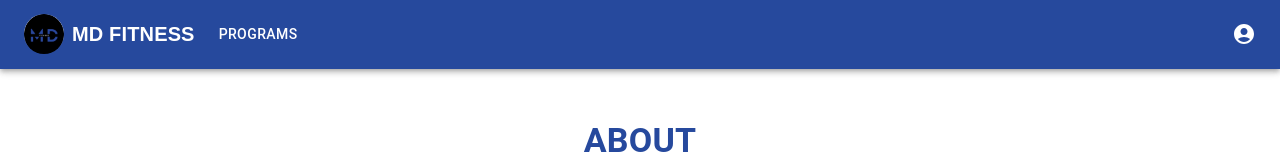
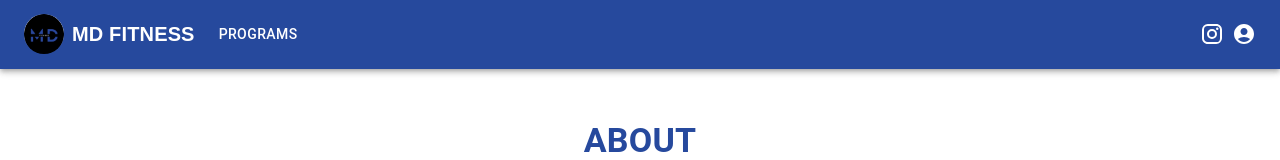
Before and after one commit to samirg1/MD-Fitness, a React (Create React App) app in the folder client/: page / in a window 1280 px wide. Shown: the top 160 px of the page. Built offline with nearby package versions, Linux system fonts and the light colour scheme.

Commit message:
instagram link

```diff
--- a/client/src/components/app-bar/AppBar.tsx
+++ b/client/src/components/app-bar/AppBar.tsx
@@ -1,6 +1,7 @@
 import AccountCircleIcon from "@mui/icons-material/AccountCircle";
+import InstagramIcon from "@mui/icons-material/Instagram";
 import MenuIcon from "@mui/icons-material/Menu";
-import { Avatar } from "@mui/material";
+import Avatar from "@mui/material/Avatar";
 import AppBar from "@mui/material/AppBar";
 import Box from "@mui/material/Box";
 import Button from "@mui/material/Button";
@@ -19,6 +20,10 @@ import AppBarIconText from "./AppBarIconText";
 import LogoutPopup from "./LogoutPopup";
 
 const APP_NAME = "MD FITNESS";
+
+const LINKS = {
+    'Instagram': "https://instagram.com/mdonaldfit/",
+}
 
 enum AccountAction {
     accountPage = "Account",
@@ -91,6 +96,10 @@ const ResponsiveAppBar = ({ pages }: { pages: string[] }) => {
         handleCloseUserMenu();
     };
 
+    const openLink = (link: string) => {
+        window.open(link, "_blank");
+    };
+
     return (
         <AppBar position="static" color="primary">
             <LogoutPopup
@@ -108,7 +117,6 @@ const ResponsiveAppBar = ({ pages }: { pages: string[] }) => {
                     >
                         <IconButton
                             size="large"
-                            aria-label="account of current user"
                             aria-controls="menu-appbar"
                             aria-haspopup="true"
                             onClick={handleOpenNavMenu}
@@ -169,6 +177,11 @@ const ResponsiveAppBar = ({ pages }: { pages: string[] }) => {
                     </Box>
 
                     <Box sx={{ flexGrow: 0 }}>
+                        <Tooltip title="Open Instagram account">
+                            <IconButton onClick={() => openLink(LINKS.Instagram)}>
+                                <InstagramIcon sx={{ color: "white" }} />
+                            </IconButton>
+                        </Tooltip>
                         <Tooltip title="Open account settings">
                             <IconButton
                                 onClick={handleOpenUserMenu}
```
